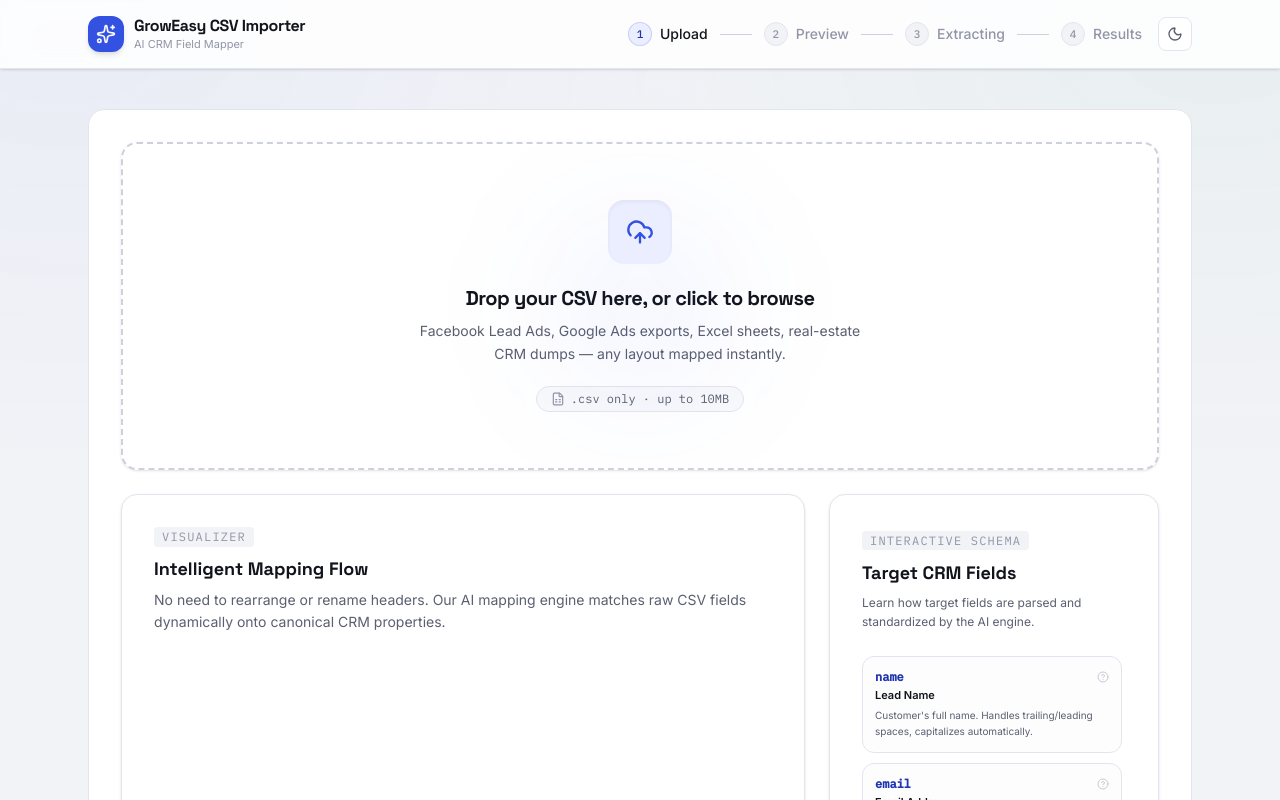
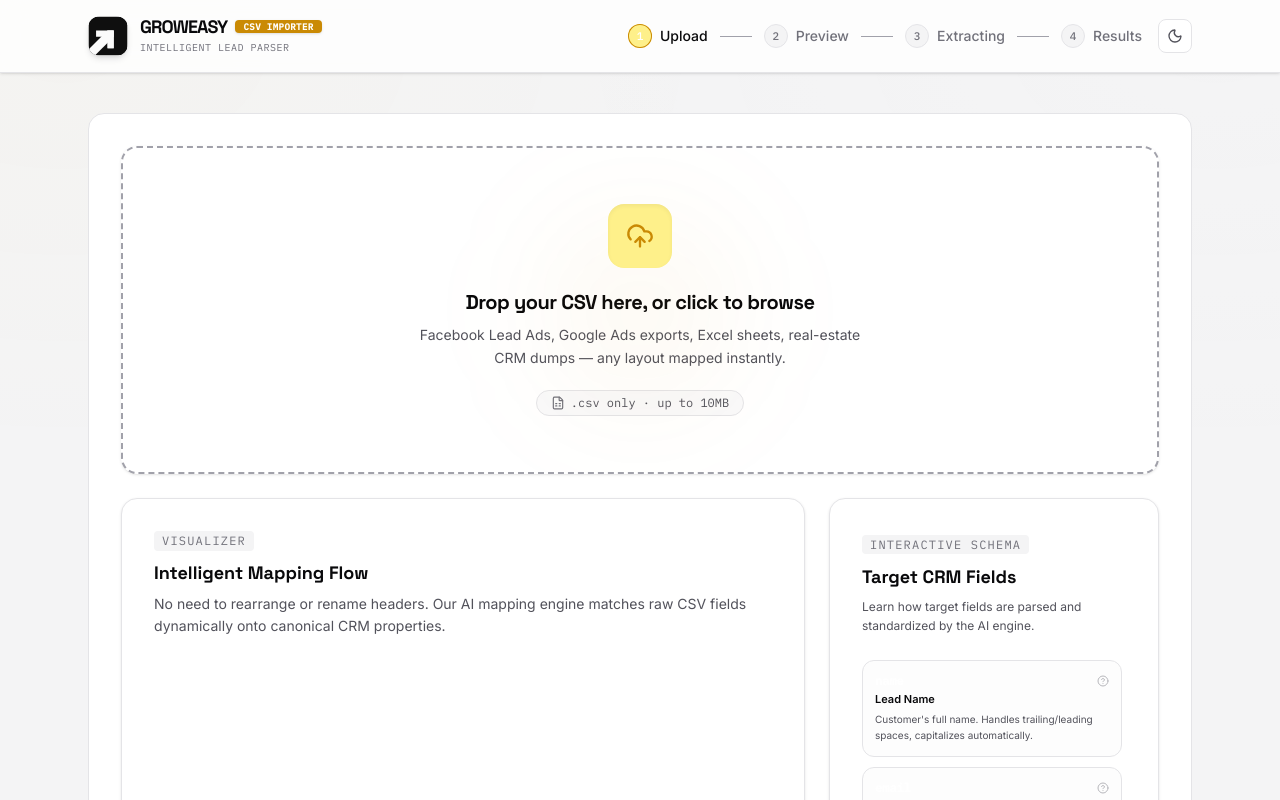
Before and after one commit to Snarenkumar/Grow-eassy, a Next.js app: page / in a window 1280 px wide. Shown: the top 800 px of the page. Built offline with nearby package versions, Linux system fonts and the light colour scheme.

Commit message:
design: implement GrowEasy branding, black-yellow-white color scheme, and high-impact premium typography

```diff
--- a/src/app/globals.css
+++ b/src/app/globals.css
@@ -1,56 +1,55 @@
 @import "tailwindcss";
 
 :root {
-  /* Signal Console palette — cool paper + one confident signal-blue accent */
-  --color-paper: #f2f3f7;
+  --color-paper: #f4f4f5;
   --color-surface: #ffffff;
-  --color-border: #e3e5ee;
-  --color-border-strong: #cdd0dd;
+  --color-border: #e4e4e7;
+  --color-border-strong: #a1a1aa;
 
-  --color-ink: #12141c;
-  --color-ink-muted: #5b5f70;
-  --color-ink-faint: #9195a6;
+  --color-ink: #09090b;
+  --color-ink-muted: #52525b;
+  --color-ink-faint: #71717a;
 
-  --color-accent: #3452e1;
-  --color-accent-ink: #1f35b0;
-  --color-accent-soft: #ebeeff;
-  --color-accent-line: #c7cffb;
+  --color-accent: #ca8a04;
+  --color-accent-ink: #ffffff;
+  --color-accent-soft: #fef08a;
+  --color-accent-line: #ca8a04;
 
-  --color-success: #0f8f5b;
-  --color-success-soft: #e3f6ed;
-  --color-warning: #b4650b;
-  --color-warning-soft: #fbeedd;
-  --color-danger: #c22e2e;
-  --color-danger-soft: #fbeaea;
+  --color-success: #16a34a;
+  --color-success-soft: #dcfce7;
+  --color-warning: #ea580c;
+  --color-warning-soft: #ffedd5;
+  --color-danger: #dc2626;
+  --color-danger-soft: #fee2e2;
 
-  --shadow-card: 0 1px 2px rgba(18, 20, 28, 0.04), 0 8px 24px -12px rgba(18, 20, 28, 0.12);
-  --shadow-card-hover: 0 2px 4px rgba(18, 20, 28, 0.06), 0 16px 32px -12px rgba(18, 20, 28, 0.16);
+  --shadow-card: 0 1px 2px rgba(9, 9, 11, 0.05), 0 8px 24px -12px rgba(9, 9, 11, 0.08);
+  --shadow-card-hover: 0 2px 4px rgba(9, 9, 11, 0.08), 0 16px 32px -12px rgba(9, 9, 11, 0.12);
 }
 
 :root.dark {
-  --color-paper: #090b11;
-  --color-surface: #121622;
-  --color-border: #1f273d;
-  --color-border-strong: #2f3b5c;
+  --color-paper: #0a0a0a;
+  --color-surface: #121212;
+  --color-border: #242427;
+  --color-border-strong: #3f3f46;
 
-  --color-ink: #f1f3f9;
-  --color-ink-muted: #a3abbf;
-  --color-ink-faint: #6c7893;
+  --color-ink: #f4f4f5;
+  --color-ink-muted: #a1a1aa;
+  --color-ink-faint: #71717a;
 
-  --color-accent: #5875f5;
-  --color-accent-ink: #c7cffb;
-  --color-accent-soft: #18224b;
-  --color-accent-line: #2d3f82;
+  --color-accent: #facc15;
+  --color-accent-ink: #0a0a0a;
+  --color-accent-soft: #272208;
+  --color-accent-line: #facc15;
 
-  --color-success: #12b77a;
-  --color-success-soft: #0c3325;
-  --color-warning: #e68a14;
-  --color-warning-soft: #382104;
-  --color-danger: #f04444;
-  --color-danger-soft: #3d0c0c;
+  --color-success: #22c55e;
+  --color-success-soft: #052e16;
+  --color-warning: #f97316;
+  --color-warning-soft: #431407;
+  --color-danger: #ef4444;
+  --color-danger-soft: #450a0a;
 
-  --shadow-card: 0 1px 3px rgba(0, 0, 0, 0.3), 0 8px 24px -12px rgba(0, 0, 0, 0.5);
-  --shadow-card-hover: 0 2px 6px rgba(0, 0, 0, 0.4), 0 16px 32px -12px rgba(0, 0, 0, 0.6);
+  --shadow-card: 0 1px 3px rgba(0, 0, 0, 0.4), 0 8px 24px -12px rgba(0, 0, 0, 0.6);
+  --shadow-card-hover: 0 2px 6px rgba(0, 0, 0, 0.5), 0 16px 32px -12px rgba(0, 0, 0, 0.7);
 }
 
 @theme inline {
@@ -82,17 +81,17 @@
   color: var(--color-ink);
   font-family: var(--font-body), ui-sans-serif, system-ui, sans-serif;
   background-image:
-    radial-gradient(at 5% 5%, rgba(52, 82, 225, 0.04) 0px, transparent 40%),
-    radial-gradient(at 95% 5%, rgba(15, 143, 91, 0.04) 0px, transparent 40%),
-    radial-gradient(at 50% 95%, rgba(52, 82, 225, 0.03) 0px, transparent 50%);
+    radial-gradient(at 5% 5%, rgba(250, 204, 21, 0.02) 0px, transparent 40%),
+    radial-gradient(at 95% 5%, rgba(244, 244, 245, 0.02) 0px, transparent 40%),
+    radial-gradient(at 50% 95%, rgba(250, 204, 21, 0.01) 0px, transparent 50%);
   background-attachment: fixed;
 }
 
 :root.dark body {
   background-image:
-    radial-gradient(at 5% 5%, rgba(88, 117, 245, 0.1) 0px, transparent 40%),
-    radial-gradient(at 95% 5%, rgba(18, 183, 122, 0.08) 0px, transparent 40%),
-    radial-gradient(at 50% 95%, rgba(88, 117, 245, 0.06) 0px, transparent 50%);
+    radial-gradient(at 5% 5%, rgba(250, 204, 21, 0.05) 0px, transparent 45%),
+    radial-gradient(at 95% 5%, rgba(36, 36, 39, 0.2) 0px, transparent 45%),
+    radial-gradient(at 50% 95%, rgba(250, 204, 21, 0.02) 0px, transparent 50%);
 }
 
 h1, h2, h3, h4 {
--- a/src/app/page.tsx
+++ b/src/app/page.tsx
@@ -246,18 +246,34 @@
 
   return (
     <div className="min-h-screen flex flex-col transition-colors duration-200">
-      <header className="border-b border-border bg-surface/85 backdrop-blur sticky top-0 z-30 shadow-sm">
+      <header className="border-b border-border bg-surface/80 backdrop-blur-md sticky top-0 z-30 shadow-sm">
         <div className="mx-auto max-w-6xl px-4 sm:px-6 py-4 flex items-center justify-between">
-          <div className="flex items-center gap-2.5">
-            <div className="flex h-9 w-9 items-center justify-center rounded-xl bg-accent text-white shadow-md">
-              <Sparkles className="h-5 w-5 animate-pulse" />
-            </div>
+          <div className="flex items-center gap-3">
+            <svg xmlns="http://www.w3.org/2000/svg" fill="none" viewBox="0 0 44 44" className="h-10 w-10 shrink-0 rounded-xl shadow-md">
+              <g clipPath="url(#groweasy_svg__a)">
+                <rect width="43" height="43" x="0.5" y="0.5" fill="#0F0F0F" rx="9.594"></rect>
+                <path fill="#FBFBFB" d="m28.282 22.731-21.5 21.501-6.795-6.794 21.5-21.501z"></path>
+                <path fill="#FBFBFB" d="M8.877 15.938H28.28v6.795H8.877z"></path>
+                <path fill="#FBFBFB" d="M28.28 15.938V35.34h-6.794V15.938z"></path>
+                <path fill="#FBFBFB" d="M28.28 15.938V35.34h-6.793V15.938z"></path>
+              </g>
+              <defs>
+                <clipPath id="groweasy_svg__a">
+                  <rect width="43" height="43" x="0.5" y="0.5" fill="#fff" rx="9.594"></rect>
+                </clipPath>
+              </defs>
+            </svg>
             <div>
-              <p className="font-display font-bold text-ink text-base tracking-tight leading-tight">
-                GrowEasy CSV Importer
-              </p>
-              <p className="text-[11px] text-ink-faint leading-tight mt-0.5">
-                AI CRM Field Mapper
+              <div className="flex items-center">
+                <span className="font-display font-black text-ink text-lg tracking-tighter uppercase leading-none">
+                  GrowEasy
+                </span>
+                <span className="ml-2 px-2 py-0.5 text-[9px] font-mono font-black uppercase bg-accent text-accent-ink rounded tracking-wider leading-none shadow-sm">
+                  CSV Importer
+                </span>
+              </div>
+              <p className="text-[10px] font-mono text-ink-faint mt-1 uppercase tracking-wider">
+                Intelligent Lead Parser
               </p>
             </div>
           </div>
@@ -343,7 +359,7 @@
               <a
                 href="/groweasy-test-leads.csv"
                 download
-                className="inline-flex items-center justify-center gap-2 rounded-xl bg-accent text-white px-5 py-3 text-sm font-semibold hover:bg-accent-ink transition-colors shadow-md hover:scale-[1.02] active:scale-[0.98] shrink-0"
+                className="inline-flex items-center justify-center gap-2 rounded-xl bg-accent text-accent-ink px-5 py-3 text-sm font-bold hover:opacity-90 transition-all shadow-md hover:scale-[1.02] active:scale-[0.98] shrink-0"
               >
                 <Download className="h-4 w-4" /> Download Test CSV
               </a>
--- a/src/components/ResultsStep.tsx
+++ b/src/components/ResultsStep.tsx
@@ -377,7 +377,7 @@
       onClick={onClick}
       className={cn(
         "rounded-lg px-4 py-2 text-xs font-bold transition-all duration-200",
-        active ? "bg-accent text-white shadow-sm" : "text-ink-muted hover:text-ink"
+        active ? "bg-accent text-accent-ink shadow-sm" : "text-ink-muted hover:text-ink"
       )}
     >
       {children}
--- a/src/components/StepIndicator.tsx
+++ b/src/components/StepIndicator.tsx
@@ -15,7 +15,7 @@
               <span
                 className={cn(
                   "flex h-6 w-6 shrink-0 items-center justify-center rounded-full font-mono text-[11px] font-medium transition-colors",
-                  state === "done" && "bg-accent text-white",
+                  state === "done" && "bg-accent text-accent-ink",
                   state === "active" &&
                     "bg-accent-soft text-accent-ink ring-1 ring-inset ring-accent-line",
                   state === "todo" && "bg-paper text-ink-faint border border-border"
--- a/src/components/ui/Button.tsx
+++ b/src/components/ui/Button.tsx
@@ -18,7 +18,7 @@
         "inline-flex items-center justify-center gap-2 rounded-lg font-medium transition-all duration-150 disabled:opacity-40 disabled:cursor-not-allowed active:scale-[0.98]",
         size === "md" ? "px-5 py-2.5 text-sm" : "px-3.5 py-1.5 text-[13px]",
         variant === "primary" &&
-          "bg-accent text-white shadow-[0_1px_2px_rgba(18,20,28,0.08),0_6px_16px_-6px_rgba(52,82,225,0.55)] hover:bg-accent-ink",
+          "bg-accent text-accent-ink shadow-[0_1px_2px_rgba(9,9,11,0.1),0_6px_16px_-6px_rgba(250,204,21,0.4)] hover:opacity-90",
         variant === "secondary" &&
           "bg-surface text-ink border border-border-strong hover:border-ink-faint hover:bg-paper",
         variant === "ghost" &&
```
